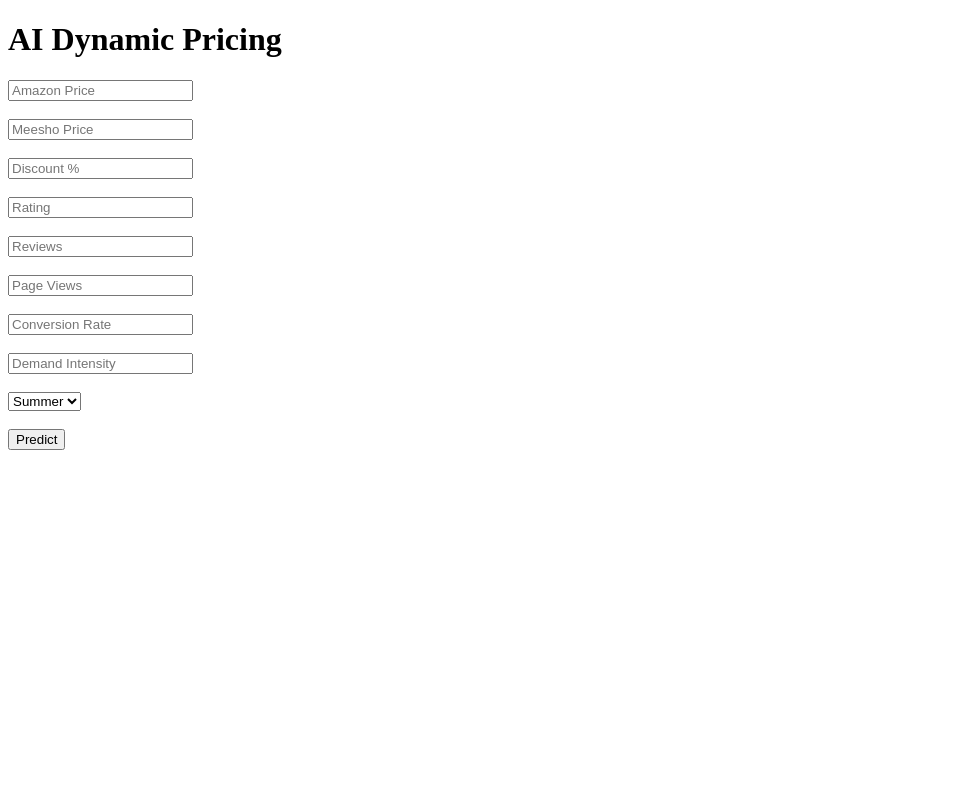
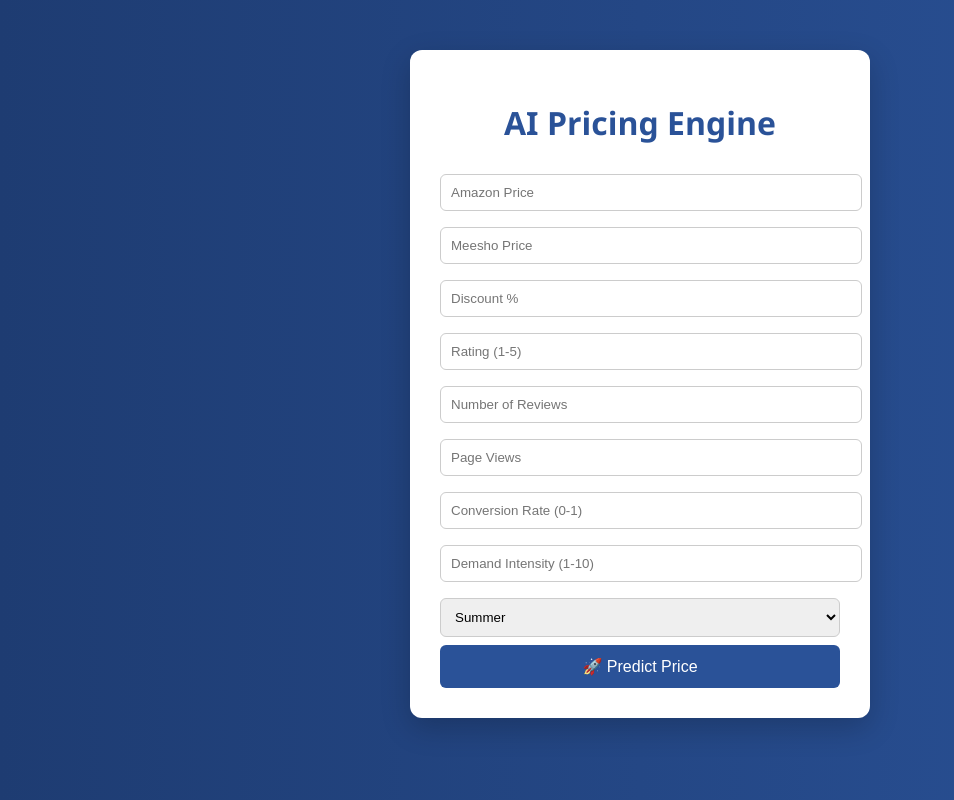
Before and after one commit to anurag815311/Dynamic-AI-pricing-engine-for-online-store, a Flask app: page / in a window 1280 px wide. Shown: the whole page, without its empty margins (0-954 px from the left). Run offline with Flask 3, Linux system fonts and the light colour scheme; parts of the project's set-up code (start-up, migrations or seed data) failed here and were passed over.

Commit message:
adding basic UI

```diff
--- /dev/null
+++ b/dynamic-pricing/static/style.css
@@ -0,0 +1,57 @@
+/* Background */
+body {
+    font-family: 'Segoe UI', sans-serif;
+    background: linear-gradient(to right, #1e3c72, #2a5298);
+    margin: 0;
+    padding: 0;
+}
+
+/* Main container */
+.container {
+    width: 400px;
+    margin: 50px auto;
+    background: white;
+    padding: 30px;
+    border-radius: 12px;
+    box-shadow: 0px 10px 30px rgba(0,0,0,0.2);
+}
+
+/* Title */
+h1 {
+    text-align: center;
+    color: #2a5298;
+}
+
+/* Inputs */
+input, select {
+    width: 100%;
+    padding: 10px;
+    margin: 8px 0;
+    border: 1px solid #ccc;
+    border-radius: 6px;
+}
+
+/* Button */
+button {
+    width: 100%;
+    padding: 12px;
+    background: #2a5298;
+    color: white;
+    border: none;
+    border-radius: 6px;
+    font-size: 16px;
+    cursor: pointer;
+}
+
+button:hover {
+    background: #1e3c72;
+}
+
+/* Result */
+.result {
+    margin-top: 20px;
+    text-align: center;
+    font-size: 18px;
+    color: green;
+    font-weight: bold;
+}
--- a/dynamic-pricing/templates/index.html
+++ b/dynamic-pricing/templates/index.html
@@ -1,22 +1,25 @@
 <!DOCTYPE html>
 <html>
 <head>
-    <title>Dynamic Pricing Engine</title>
+    <title>AI Dynamic Pricing</title>
+    <link rel="stylesheet" href="{{ url_for('static', filename='style.css') }}">
 </head>
 <body>
 
-<h1>AI Dynamic Pricing</h1>
+<div class="container">
+
+    <h1>AI Pricing Engine</h1>
 
     <form action="/predict" method="post">
 
-<input name="amazon_price" placeholder="Amazon Price"><br><br>
-<input name="meesho_price" placeholder="Meesho Price"><br><br>
-<input name="discount_pct" placeholder="Discount %"><br><br>
-<input name="rating" placeholder="Rating"><br><br>
-<input name="num_reviews" placeholder="Reviews"><br><br>
-<input name="page_views" placeholder="Page Views"><br><br>
-<input name="conversion_rate" placeholder="Conversion Rate"><br><br>
-<input name="demand_intensity" placeholder="Demand Intensity"><br><br>
+        <input name="amazon_price" placeholder="Amazon Price" required>
+        <input name="meesho_price" placeholder="Meesho Price" required>
+        <input name="discount_pct" placeholder="Discount %" required>
+        <input name="rating" placeholder="Rating (1-5)" required>
+        <input name="num_reviews" placeholder="Number of Reviews" required>
+        <input name="page_views" placeholder="Page Views" required>
+        <input name="conversion_rate" placeholder="Conversion Rate (0-1)" required>
+        <input name="demand_intensity" placeholder="Demand Intensity (1-10)" required>
 
         <select name="season">
             <option>Summer</option>
@@ -25,12 +28,15 @@
             <option>Spring</option>
         </select>
 
-<br><br>
-<button type="submit">Predict</button>
+        <button type="submit">🚀 Predict Price</button>
 
     </form>
 
-<h2>{{ result }}</h2>
+    {% if result %}
+        <div class="result">{{ result }}</div>
+    {% endif %}
+
+</div>
 
 </body>
 </html>
```
Lines whose indentation alone changed are shown as unchanged.
